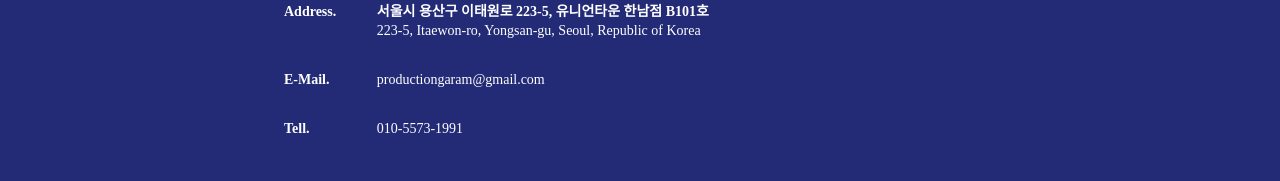
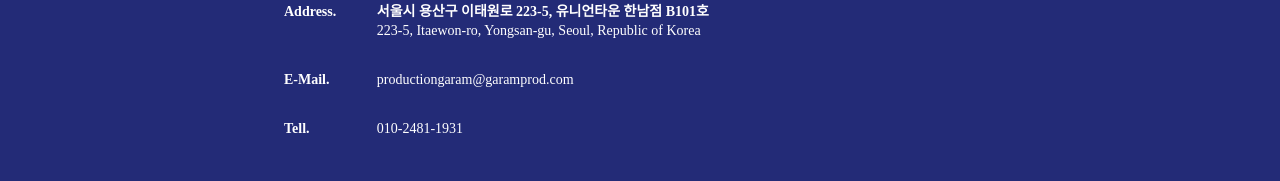
Before and after one commit to zordstyle/studio-web, a Next.js app: page /contact in a window 1280 px wide. Shown: the part 662-843 px from the top of the page. Built offline with nearby package versions, Linux system fonts and the light colour scheme.

Commit message:
CONTACT 정보 변경

```diff
--- a/pages/contact/index.js
+++ b/pages/contact/index.js
@@ -38,31 +38,33 @@ const Index = () => {
               </div>
               <div className={styles.infoBox}>
                 <div className={styles.infoTitle}>E-Mail.</div>
-                <div className={styles.infoText}>productiongaram@gmail.com</div>
+                <div className={styles.infoText}>
+                  productiongaram@garamprod.com
+                </div>
               </div>
               <div className={styles.infoBox}>
                 <div className={styles.infoTitle}>Tell.</div>
-                <div className={styles.infoText}>010-5573-1991</div>
+                <div className={styles.infoText}>010-2481-1931</div>
               </div>
             </div>
             <div className={styles.socialWrap}>
               <Link
                 className={styles.socialIcon}
-                href="https://www.naver.com"
+                href="https://docs.google.com/forms/d/11X7NvVZOEM3_S4aEa-dkf2z6p4UeX2fToKyZHdBw67c/edit"
                 target="_blank"
               >
                 <Image src={mailIcon} alt="mail icon" />
               </Link>
               <Link
                 className={styles.socialIcon}
-                href="https://www.naver.com"
+                href="https://www.instagram.com/garam_production/"
                 target="_blank"
               >
                 <Image src={instagramIcon} alt="instagram icon" />
               </Link>
               <Link
                 className={styles.socialIcon}
-                href="https://www.naver.com"
+                href="https://www.youtube.com/channel/UCSUoGYHCGS6BaBay-PYU6nw"
                 target="_blank"
               >
                 <Image src={youtubeIcon} alt="youtube icon" />
```
